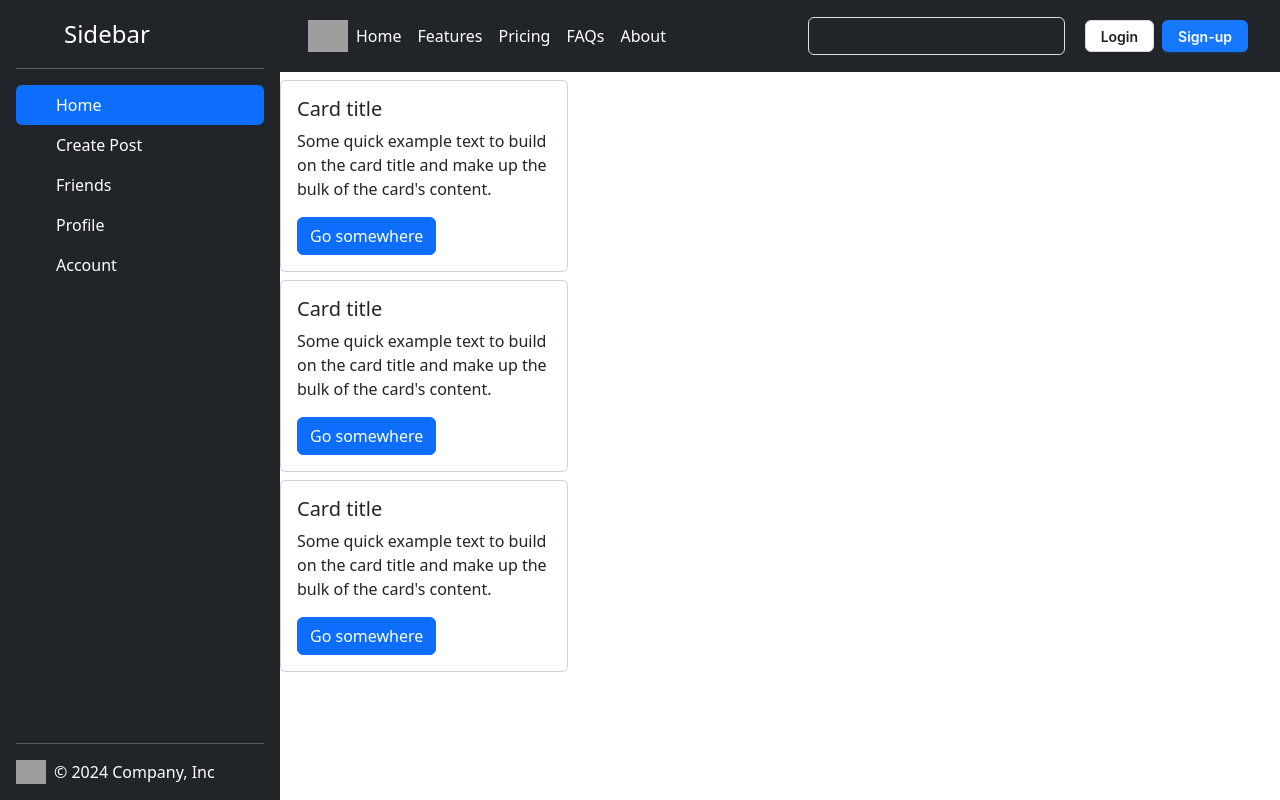
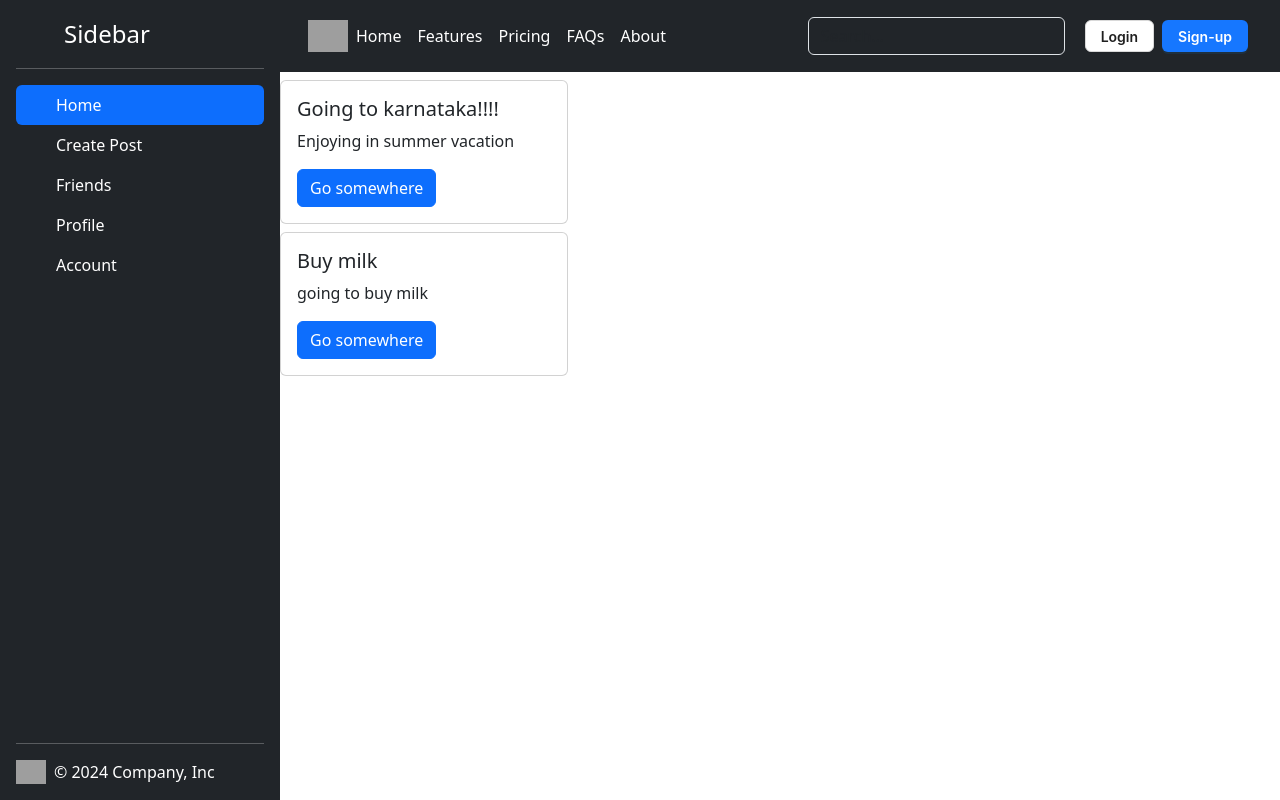
Before and after one commit to rishibharadwajsai/social-media-app, a React (Vite) app: page / in a window 1280 px wide. Built offline with nearby package versions, Linux system fonts and the light colour scheme; grey boxes are pictures that could not be loaded.

Commit message:
created post structure
created a structure for posts and added 2 dummy posts.

```diff
--- a/src/App.jsx
+++ b/src/App.jsx
@@ -4,12 +4,14 @@
 import Navbar from "./components/Navbar";
 import PostList from "./components/PostList";
 import Sidebar from "./components/Sidebar";
+import PostListProvider from "./store/Post-list-store";
 
 function App() {
   const [selectedTab, setSelectedTab] = useState("Home");
 
   return (
     <>
+      <PostListProvider>
         <div className="main-container d-flex">
           <Sidebar
             selectedTab={selectedTab}
@@ -20,6 +22,7 @@
             {selectedTab === "Home" ? <PostList /> : <CreatePost />}
           </div>
         </div>
+      </PostListProvider>
     </>
   );
 }
--- a/src/components/Post.jsx
+++ b/src/components/Post.jsx
@@ -1,11 +1,10 @@
-function Post() {
+function Post({post}) {
   return (
     <div className="card my-2" style={{width: "18rem"}}>
       <div className="card-body">
-        <h5 className="card-title">Card title</h5>
+        <h5 className="card-title">{post.title}</h5>
         <p className="card-text">
-          Some quick example text to build on the card title and make up the
-          bulk of the card's content.
+          {post.body}
         </p>
         <a href="#" className="btn btn-primary">
           Go somewhere
--- a/src/components/PostList.jsx
+++ b/src/components/PostList.jsx
@@ -1,11 +1,12 @@
+import { useContext } from "react";
 import Post from "./Post";
+import {PostList as PostListData} from "../store/Post-list-store";
 
 function PostList() {
+    const {postList} = useContext(PostListData)
     return (
         <>
-            <Post/>
-            <Post/>
-            <Post/>
+        {postList.map((post) => <Post key={post.id} post = {post} />)}
         </>
     )
 };
--- /dev/null
+++ b/src/store/Post-list-store.jsx
@@ -0,0 +1,56 @@
+import React, { createContext, useContext, useReducer } from "react";
+
+export const PostList = createContext({
+  postList: [],
+  addPost: () => {},
+  deletePost: () => {},
+});
+
+const postListReducer = (currPostList, action) => {
+  return currPostList;
+};
+
+const PostListProvider = ({ children }) => {
+  const [postList, dispatchPostList] = useReducer(
+    postListReducer,
+    DEFAULT_POST_LIST
+  );
+
+  const addPost = () => {};
+
+  const deletePost = () => {};
+
+  return (
+    <PostList.Provider
+      value={{
+        postList,
+        addPost,
+        deletePost,
+      }}
+    >
+      {children}
+    </PostList.Provider>
+  );
+};
+
+const DEFAULT_POST_LIST = [
+  {
+    id: "1",
+    title: "Going to karnataka!!!!",
+    body: "Enjoying in summer vacation",
+    reactions: 2,
+    userId: "user-23",
+    tags: ["summer", "vacation", "enjoying"],
+  },
+
+  {
+    id: "2",
+    title: "Buy milk",
+    body: "going to buy milk",
+    reactions: 2,
+    userId: "user-23",
+    tags: ["milk", "buying"],
+  },
+];
+
+export default PostListProvider;
```
Lines whose indentation alone changed are shown as unchanged.
